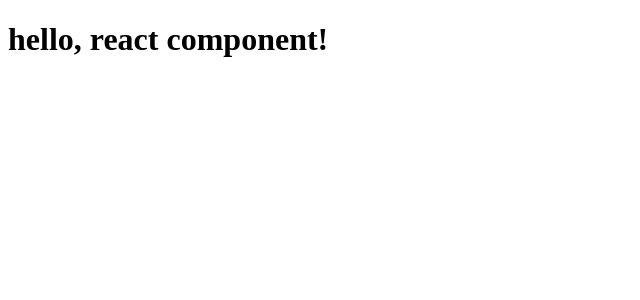
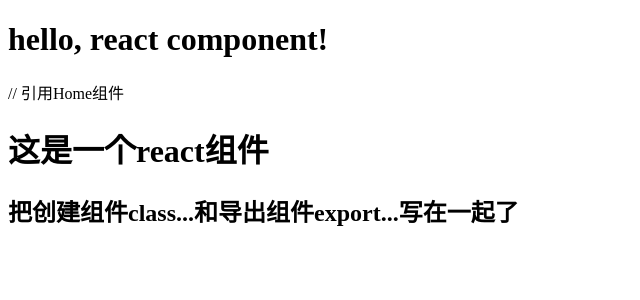
Before and after one commit to shirui0413/study-react, a React (Create React App) app: page / in a window 1280 px wide. Shown: the top 300 px of the page, without its empty margins (0-640 px from the left). Built offline with nearby package versions, Linux system fonts and the light colour scheme.

Commit message:
define and rendering a componet

```diff
--- /dev/null
+++ b/src/Home.jsx
@@ -0,0 +1,14 @@
+import React from 'react';
+
+export default class Home extends React.Component {
+    render () {
+        //（） -> 如果存在标签结构，并且标签结构要换行，需要用（）括起来
+        // 此处不括起来，便不能正常显示
+        return (
+            <div>
+                <h1>这是一个react组件</h1>
+                <h2>把创建组件class...和导出组件export...写在一起了</h2>
+            </div>
+        )
+    }
+}
--- a/src/app.jsx
+++ b/src/app.jsx
@@ -1,12 +1,22 @@
 // first 引入react库， 引入库后才能创建组件
 import React from "react";
+
+// 在app中引用Home， 组件之间可以相互引用
+import Home from './Home';
 
 // 创建组件 1，用类的形式  2，用Hook形式
 // 用类的形式
 class App extends React.Component {
     // 渲染函数
     render () {
-        return <h1> hello, react component!</h1>
+        return (
+        <div>
+            <h1> hello, react component!</h1>
+            // 引用Home组件
+            <Home/>
+        </div>
+        )
+
     }
 }
 
```
